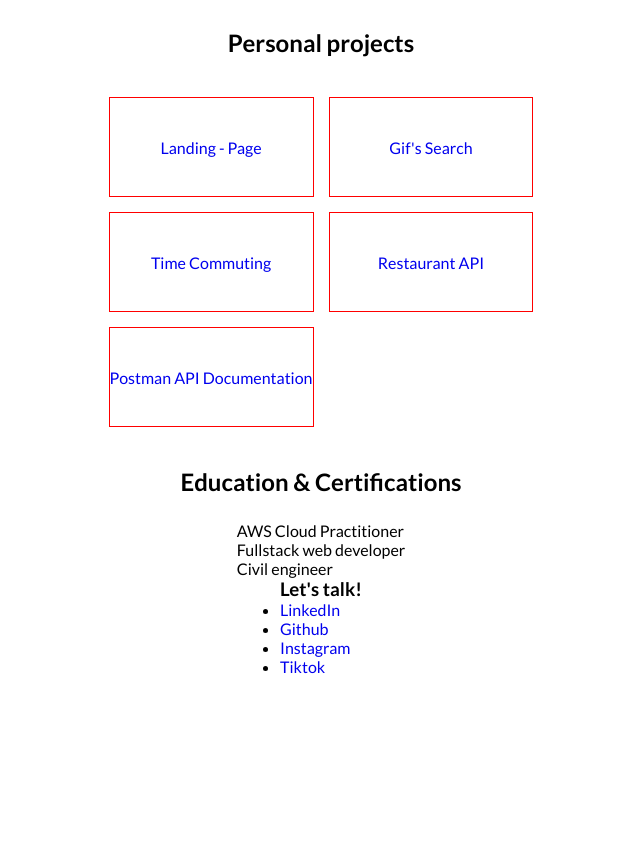
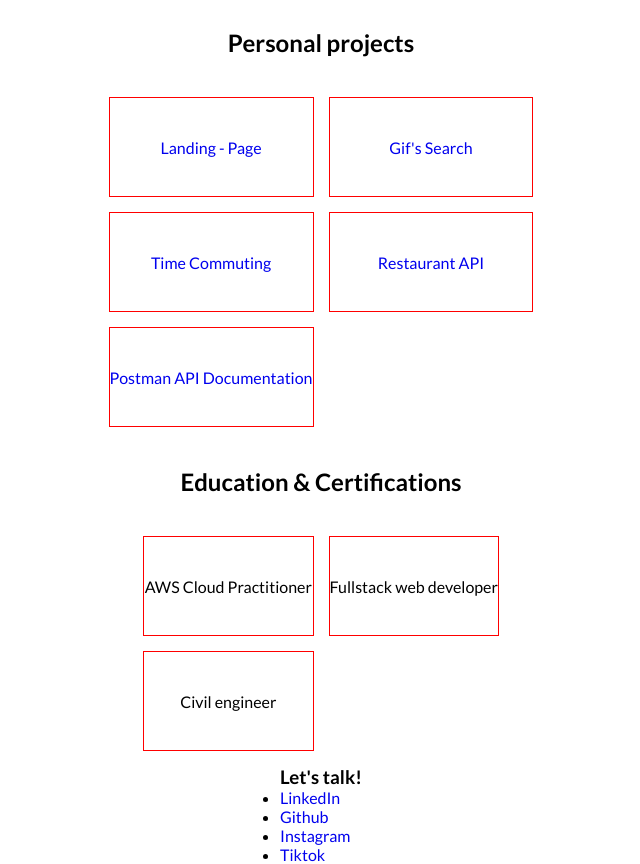
Before and after one commit to Salacodigo/portfolio, a website: page src/index.html in a window 1280 px wide. Shown: the part 1049-1913 px from the top of the page, without its empty margins (319-959 px from the left). Before the commit the page ends 1725 px from the top, so only its background shows below. Drawn offline with Linux system fonts and the light colour scheme.

Commit message:
Styled certifications section

```diff
--- a/src/index.html
+++ b/src/index.html
@@ -125,10 +125,10 @@
         <!-- EDUCATION & CERTIFICATIONS -->
         <section class="section-container">
             <h2 class="subtitle">Education & Certifications</h2>
-            <div>
+            <div class="certification-container">
                 <div class="certification-card">AWS Cloud Practitioner</div>
-                <div>Fullstack web developer</div>
-                <div>Civil engineer</div>
+                <div class="certification-card">Fullstack web developer</div>
+                <div class="certification-card">Civil engineer</div>
             </div>
         </section>
     </main>
--- a/src/styles/scss/modules/_certifications.scss
+++ b/src/styles/scss/modules/_certifications.scss
@@ -0,0 +1,26 @@
+.section-container{
+    .subtitle{
+        margin: 25px;
+    }
+
+    .certification-container{
+        margin: 15px;
+        display: grid;
+        grid-template-columns: repeat(2, 1fr) ;
+        column-gap: 15px;
+        row-gap: 15px;
+
+        .certification-card{
+            border: $test;
+            height: 100px;
+
+            display: flex;
+            justify-content: center;
+            align-items: center;
+            text-align: center;
+        }
+
+    }
+
+
+}
```
Also changed, not shown: src/styles/build/css/index.css, 1 other file.
